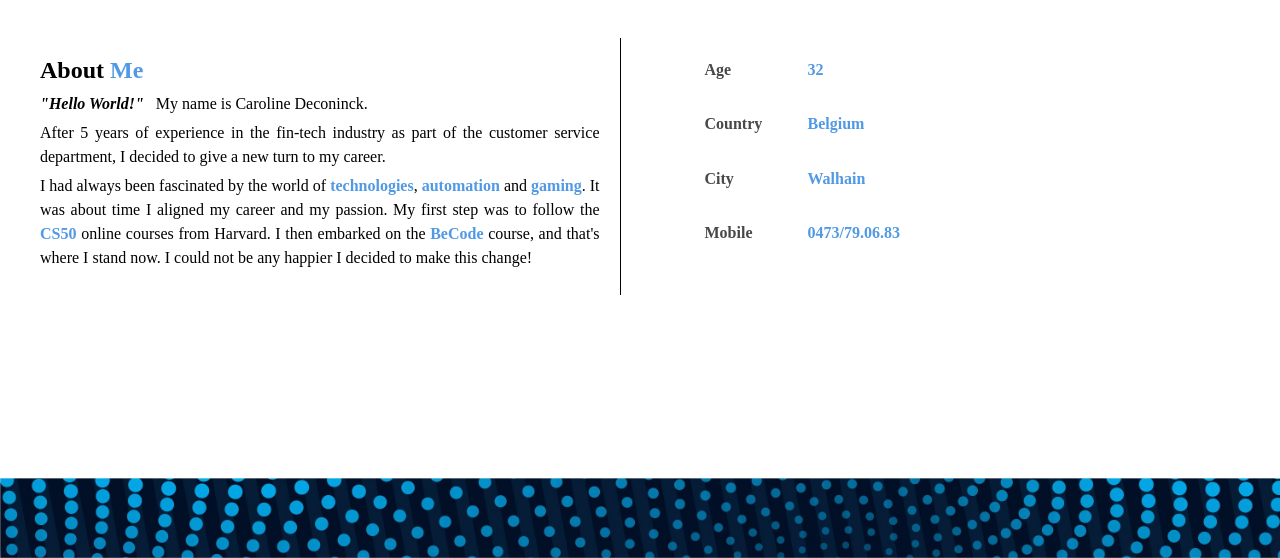
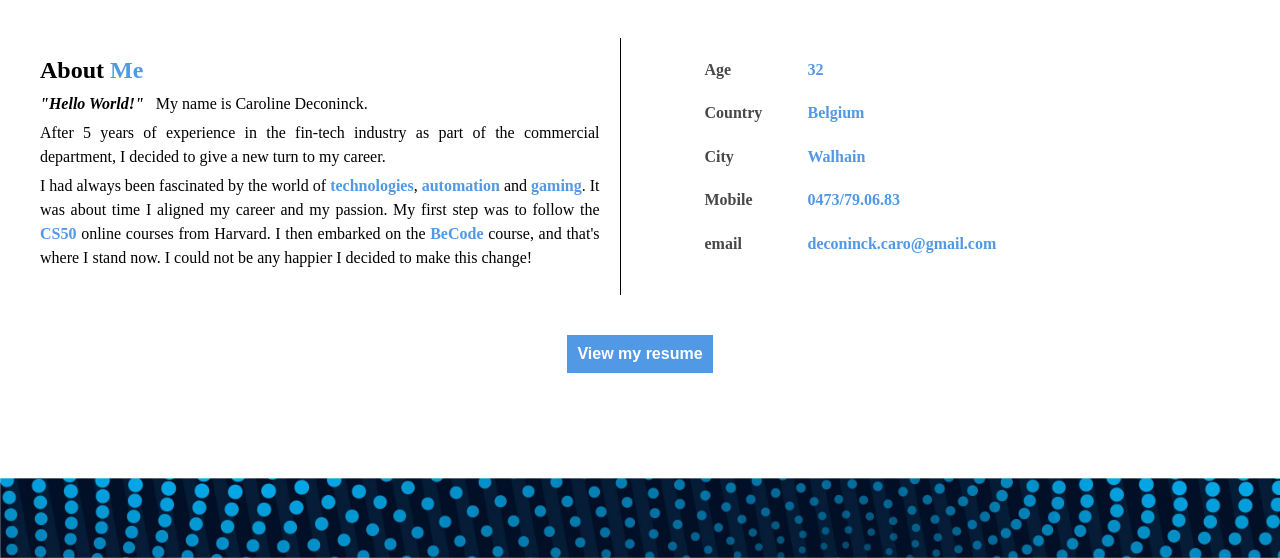
Before and after one commit to Caroline1123/v-card, a plain HTML site: page v-card.html in a window 1280 px wide. Shown: the part 242-800 px from the top of the page. Drawn offline with Linux system fonts and the light colour scheme.

Commit message:
added a resume button

```diff
--- a/style.css
+++ b/style.css
@@ -140,6 +140,24 @@ em {
     flex: 2;
     text-align: left;
 }
+#resume {
+    display:block;
+    margin: auto;
+    padding:10px 10px;
+    font-weight:light;
+    border:none;
+    color:white;
+    font-weight:bold;
+    font-size:1em;
+    background-color:#5199e4;
+}
+a {
+    text-decoration:none;
+}
+
+a:hover {
+    font-size:1.2em;
+}
 
 footer {
     height:10%;
--- a/v-card.html
+++ b/v-card.html
@@ -28,7 +28,7 @@
             <div class="about_me">
                 <h2>About <strong>Me</strong></h2>
                 <p><em>"Hello World!" </em>My name is Caroline Deconinck.</p>
-                <p>After 5 years of experience in the fin-tech industry as part of the customer service department, I decided to give a new turn to my career. </p>
+                <p>After 5 years of experience in the fin-tech industry as part of the commercial department, I decided to give a new turn to my career. </p>
                 <p>I had always been fascinated by the world of <strong>technologies</strong>, <strong>automation</strong> and <strong>gaming</strong>. It was about time I aligned my career and my passion. My first step was to follow the <strong>CS50</strong> online courses from Harvard. I then embarked on the <strong>BeCode</strong> course, and that's where I stand now. I could not be any happier I decided to make this change!</p>
             </div>
             <div class="details">
@@ -64,9 +64,18 @@
                         <strong>0473/79.06.83</strong>
                     </div>
                 </div>
+                <div class="details-item">
+                    <div class="detail-label">
+                        email
+                    </div>
+                    <div class="detail-value">
+                        <strong>deconinck.caro@gmail.com</strong>
+                    </div>
+                </div>
             </div>
             <div class="blank"></div>
         </div>
+        <a href="" title="Clicking won't do anything :-)"><button id="resume">View my resume</button>
         <footer>
         </footer>
     </body>
```
